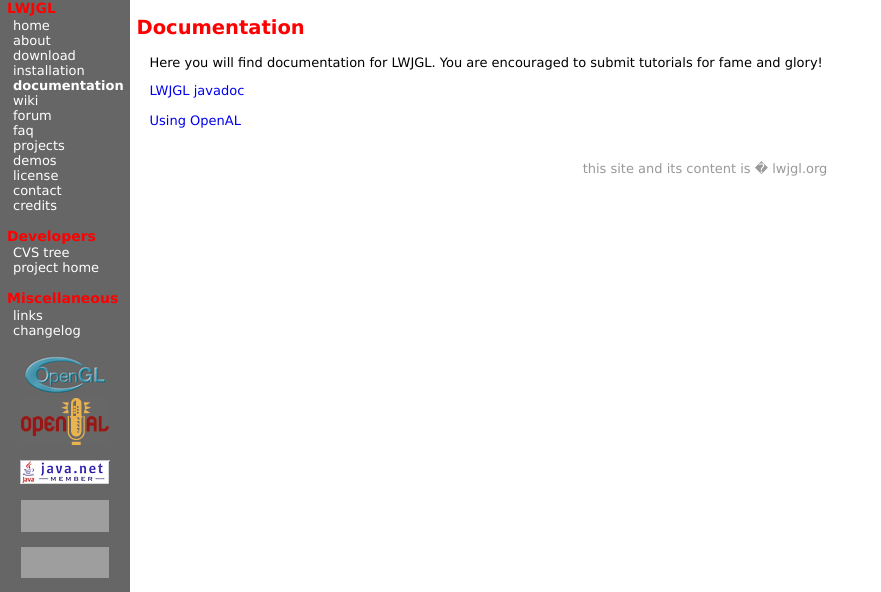
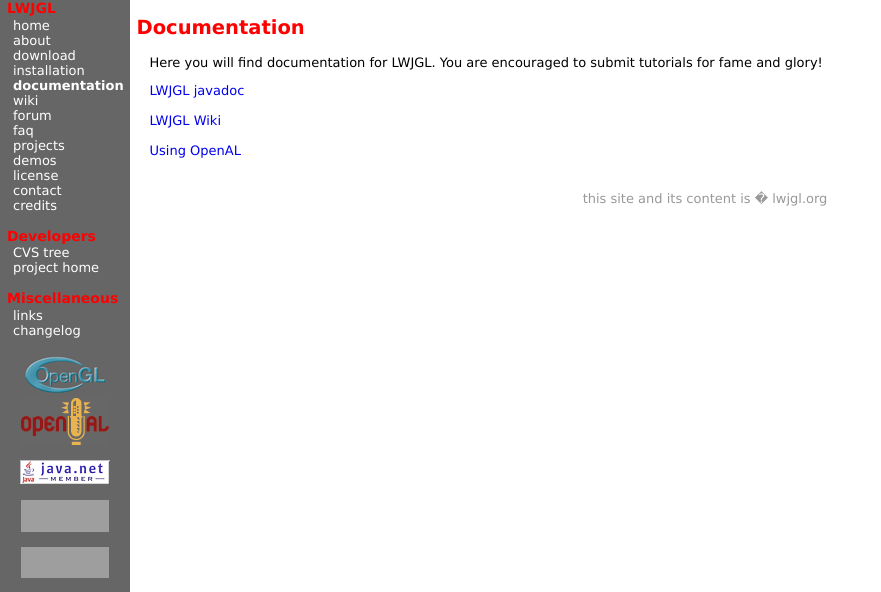
Before and after one commit to LWJGL/lwjgl-www, a PHP site: page /documentation.php in a window 1280 px wide. Shown: the part 101-693 px from the top of the page, without its empty margins (0-881 px from the left). Run offline with PHP 8.4, Linux system fonts and the light colour scheme; grey boxes are pictures that could not be loaded.

Commit message:
link to the wiki!

```diff
--- a/documentation.php
+++ b/documentation.php
@@ -22,6 +22,7 @@
     </p>
     <p>
     	<a href="/javadoc" target="_blank">LWJGL javadoc</a><br><br>
+    	<a href="http://lwjgl.org/wiki/tiki-index.php">LWJGL Wiki</a><br><br>
     	<a href="?page=tutorials/openal/devmaster/lesson1">Using OpenAL</a>
     </p>
   </div>
```
